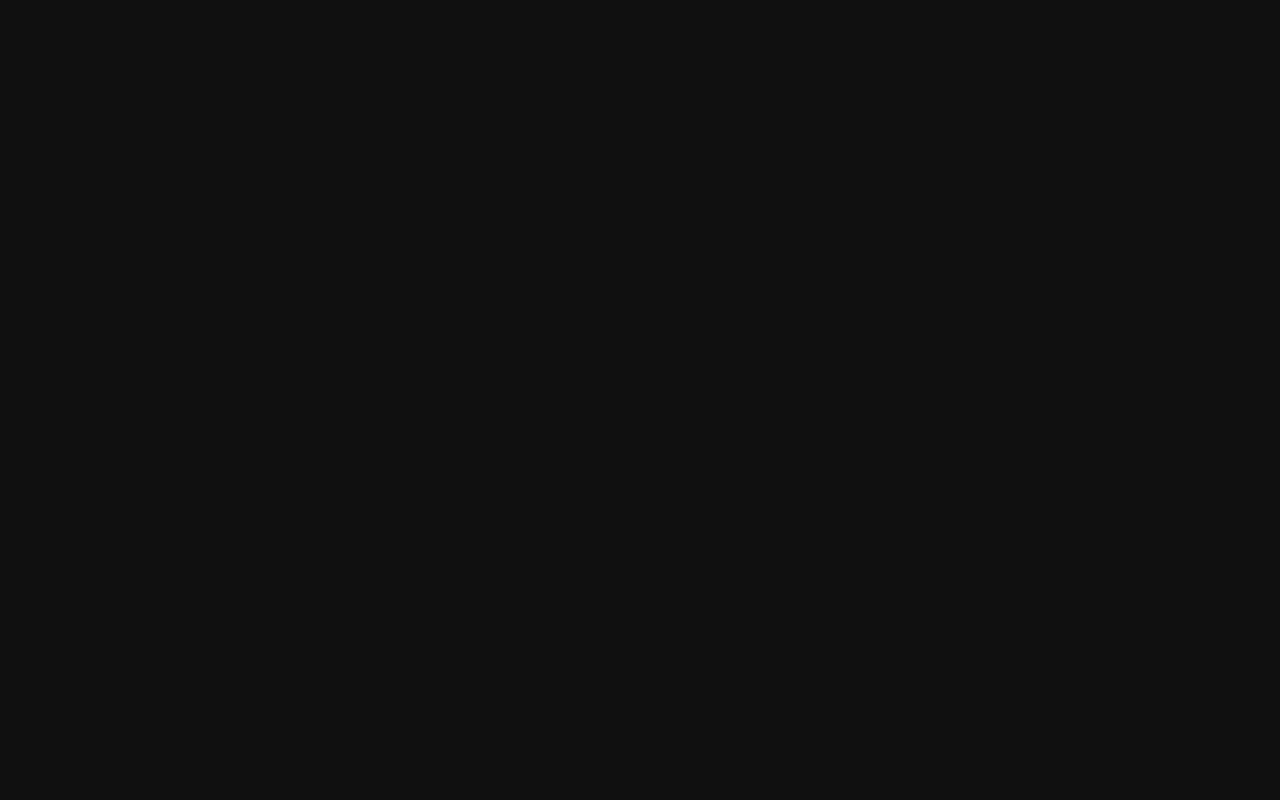
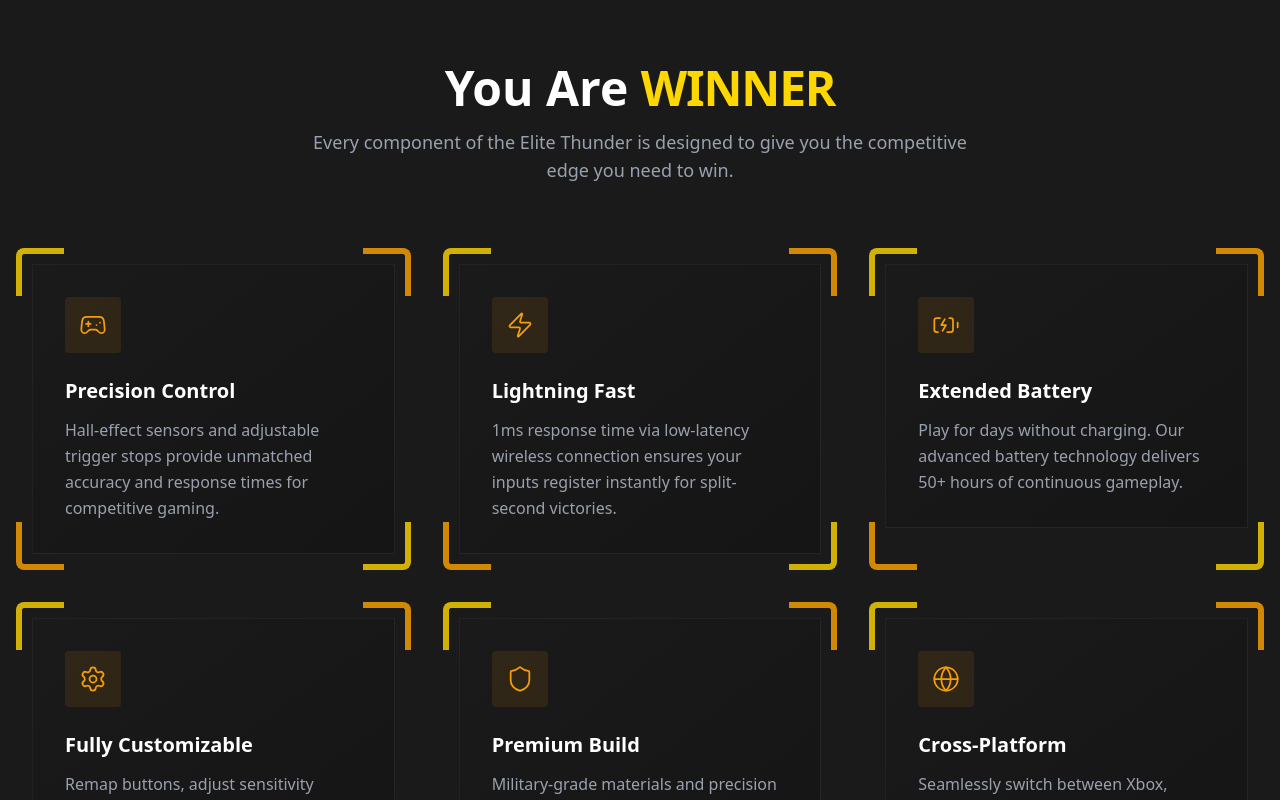
Before and after one commit to fetoumisidali/Elite-Thunder-Vue-Landing, a Vue app: page / in a window 1280 px wide. Shown: the part 800-1600 px from the top of the page. Before the commit the page ends 800 px from the top, so only its background shows below. Built offline with nearby package versions, Linux system fonts and the light colour scheme.

Commit message:
feat: add ThunderBolt and ThunderContainer components with animations and features section

```diff
--- a/src/App.vue
+++ b/src/App.vue
@@ -3,6 +3,8 @@ import { onMounted } from 'vue';
 import Navbar from './components/layouts/Navbar.vue';
 import Hero from './components/sections/Hero.vue';
 import { useEliteThunder } from './helpers/useThunderLog';
+import Features from './components/sections/Features.vue';
+
 
   const { log } = useEliteThunder();
 
@@ -15,4 +17,5 @@ import { useEliteThunder } from './helpers/useThunderLog';
 <template>
   <Navbar />
   <Hero />
+  <Features />
 </template>
--- /dev/null
+++ b/src/components/ThunderContainer.vue
@@ -0,0 +1,128 @@
+<template>
+  <div
+    class="relative w-full group"
+    :style="componentStyles"
+  >
+    <div
+      v-for="corner in corners"
+      :key="corner.position"
+      :class="[
+        'absolute w-12 h-12 transition-all duration-300',
+        'opacity-80 group-hover:opacity-100 group-hover:w-16 group-hover:h-16',
+        corner.position,
+        corner.border,
+        corner.rounded,
+        corner.color === 'color1' ? 'border-(--electric-yellow)' : 'border-(--electric-orange)'
+      ]"
+    ></div>
+
+    <div
+      :class="[
+        'p-8 transition-all duration-300 group-hover:-translate-y-2 overflow-hidden relative',
+        'bg-gradient-to-br from-[#1a1a1a] to-[#151515]',
+        'border border-white/5',
+        'hover:border-[var(--color-1)]/50', // JIT-safe
+        'mx-4 my-4'
+      ]"
+    >
+      <div
+        :class="[
+          'absolute -inset-px blur-xl transition-opacity duration-500 -z-10',
+          'opacity-0 group-hover:opacity-100',
+          'bg-gradient-to-br from-[var(--color-1)]/20 to-transparent' // JIT-safe
+        ]"
+      ></div>
+
+      <div
+        :class="[
+          'w-14 h-14 rounded-sm flex items-center justify-center mb-6',
+          'transition-all duration-300',
+          'group-hover:scale-110',
+          'bg-[var(--color-1)]/10',     // JIT-safe
+          'text-[var(--color-1)]',      // JIT-safe
+          'group-hover:bg-[var(--color-1)]', // JIT-safe
+          'group-hover:text-black'
+        ]"
+      >
+        <component :is="icon" :size="28" :stroke-width="1.5" />
+      </div>
+
+      <h3
+        :class="[
+          'text-xl font-bold mb-3 transition-colors',
+          'text-white',
+          'group-hover:text-[var(--color-1)]' // JIT-safe
+        ]"
+      >
+        {{ title }}
+      </h3>
+
+      <p class="text-gray-400 leading-relaxed">
+        {{ description }}
+      </p>
+    </div>
+  </div>
+</template>
+
+<script setup>
+import { defineProps, computed } from 'vue';
+
+const props = defineProps({
+  icon: {
+    type: [Object, Function],
+    required: true
+  },
+  title: {
+    type: String,
+    required: true
+  },
+  description: {
+    type: String,
+    required: true
+  },
+  // Props are now actual CSS color values
+  color1Value: {
+    type: String,
+    default: '#f59e0b' // Default is yellow-400
+  },
+  color2Value: {
+    type: String,
+    default: '#a855f7' // Default is purple-500
+  }
+});
+
+// Bind prop values to CSS variables for use in the template
+const componentStyles = computed(() => ({
+  '--color-1': props.color1Value,
+  '--color-2': props.color2Value
+}));
+
+// Configuration for the v-for loop to generate corners
+const corners = [
+  {
+    position: 'top-0 left-0',
+    border: 'border-t-6 border-l-6',
+    rounded: 'rounded-tl-lg',
+    color: 'color1'
+  },
+  {
+    position: 'top-0 right-0',
+    border: 'border-t-6 border-r-6',
+    rounded: 'rounded-tr-lg',
+    color: 'color2'
+  },
+  {
+    position: 'bottom-0 left-0',
+    border: 'border-b-6 border-l-6',
+    rounded: 'rounded-bl-lg',
+    color: 'color2'
+  },
+  {
+    position: 'bottom-0 right-0',
+    border: 'border-b-6 border-r-6',
+    rounded: 'rounded-br-lg',
+    color: 'color1'
+  }
+];
+
+</script>
--- /dev/null
+++ b/src/components/sections/Features.vue
@@ -0,0 +1,58 @@
+<script setup lang="ts">
+import { BatteryCharging, Gamepad2, Globe, Settings, Shield, Zap } from 'lucide-vue-next';
+import ThunderContainer from '../ThunderContainer.vue';
+
+
+const featureList = [
+    {
+        icon: Gamepad2,
+        title: "Precision Control",
+        description: "Hall-effect sensors and adjustable trigger stops provide unmatched accuracy and response times for competitive gaming."
+    },
+    {
+        icon: Zap,
+        title: "Lightning Fast",
+        description: "1ms response time via low-latency wireless connection ensures your inputs register instantly for split-second victories."
+    },
+    {
+        icon: BatteryCharging,
+        title: "Extended Battery",
+        description: "Play for days without charging. Our advanced battery technology delivers 50+ hours of continuous gameplay."
+    },
+    {
+        icon: Settings,
+        title: "Fully Customizable",
+        description: "Remap buttons, adjust sensitivity curves, and create custom profiles for every game in your library."
+    },
+    {
+        icon: Shield,
+        title: "Premium Build",
+        description: "Military-grade materials and precision engineering ensure your controller withstands years of intense gaming sessions."
+    },
+    {
+        icon: Globe,
+        title: "Cross-Platform",
+        description: "Seamlessly switch between Xbox, PlayStation, PC, and mobile devices with a single button press."
+    }
+];
+
+</script>
+
+<template>
+    <section class="bg-(--dark-gray)">
+        <div class="max-w-7xl mx-auto px-4 py-16 space-y-16">
+            <div class="text-center space-y-4">
+                <h1 class="text-5xl text-white font-bold">You Are <span
+                        class="text-(--electric-yellow) font-black uppercase tracking-tight">Winner</span></h1>
+                <p className="text-gray-400 max-w-2xl mx-auto text-lg">
+                    Every component of the Elite Thunder is designed to give you the competitive edge you need to win.
+                </p>
+            </div>
+
+            <div class="grid grid-cols-1 md:grid-cols-2 lg:grid-cols-3 gap-8">
+                <ThunderContainer :key="feature.title" v-for="feature in featureList" :icon="feature.icon"
+                    :title="feature.title" :description="feature.description" />
+            </div>
+        </div>
+    </section>
+</template>
--- a/src/components/sections/Hero.vue
+++ b/src/components/sections/Hero.vue
@@ -1,6 +1,6 @@
 <script setup lang="ts">
 import { Zap } from 'lucide-vue-next';
-import ThunderBolt from './ThunderBolt.vue';
+import ThunderBolt from '../ThunderBolt.vue';
 import { ref, onMounted, onUnmounted } from 'vue';
 
 const controllerContainer = ref<HTMLElement>()
@@ -85,7 +85,7 @@ onUnmounted(() => {
         </div>
       </div>
       <div class="relative order-1 lg:order-2">
-        <div class="relative" >
+        <div class="relative">
           <img ref="controllerContainer" src="../../assets/controller.png"
             class="animate-float animate-thunderPulse z-20 relative w-full h-auto max-w-xl object-contain transform hover:scale-105 transition-transform duration-500"
             style="filter: drop-shadow(0 0 20px rgba(251, 191, 36, 0.4)) drop-shadow(0 0 40px rgba(251, 191, 36, 0.2))">
@@ -94,74 +94,3 @@ onUnmounted(() => {
     </div>
   </section>
 </template>
-<style scoped>
-@keyframes pulse-glow {
-
-  0%,
-  100% {
-    opacity: 0.4;
-  }
-
-  50% {
-    opacity: 1;
-  }
-}
-
-@keyframes thunderPulse {
-  0%, 100% {
-    filter: drop-shadow(0 0 5px rgba(255, 215, 0, 0.6))
-            drop-shadow(0 0 8px rgba(255, 215, 0, 0.4));
-    transform: translateY(0px) rotate(0deg) scale(1);
-  }
-
-  50% {
-    filter:
-            drop-shadow(0 0 10px #FFD700)
-            drop-shadow(0 0 10px #FFD700);
-    transform: translateY(-15px) rotate(-4deg) scale(1.05);
-
-  }
-}
-
-@keyframes float {
-
-  0%,
-  100% {
-    transform: translateY(0px) rotate(0deg);
-  }
-
-  50% {
-    transform: translateY(-15px) rotate(-4deg);
-  }
-}
-
-@keyframes energy-pulse {
-
-  0%,
-  100% {
-    box-shadow: 0 0 20px rgba(251, 191, 36, 0.3),
-      0 0 40px rgba(251, 191, 36, 0.2);
-  }
-
-  50% {
-    box-shadow: 0 0 40px rgba(251, 191, 36, 0.6),
-      0 0 80px rgba(251, 191, 36, 0.4);
-  }
-}
-
-.animate-pulse-glow {
-  animation: pulse-glow 2s ease-in-out infinite;
-}
-
-.animate-float {
-  animation: float 4s ease-in-out infinite;
-}
-
-.animate-thunderPulse {
-  animation: thunderPulse 3s ease-in-out infinite
-}
-
-.animate-energy-pulse {
-  animation: energy-pulse 2s ease-in-out infinite;
-}
-</style>
--- a/src/style.css
+++ b/src/style.css
@@ -7,3 +7,73 @@
   --deep-black: #0f0f0f;
   background-color: var(--deep-black);
 }
+
+@keyframes pulse-glow {
+
+  0%,
+  100% {
+    opacity: 0.4;
+  }
+
+  50% {
+    opacity: 1;
+  }
+}
+
+@keyframes thunderPulse {
+
+  0%,
+  100% {
+    filter: drop-shadow(0 0 5px rgba(255, 215, 0, 0.6)) drop-shadow(0 0 8px rgba(255, 215, 0, 0.4));
+    transform: translateY(0px) rotate(0deg) scale(1);
+  }
+
+  50% {
+    filter:
+      drop-shadow(0 0 10px #FFD700) drop-shadow(0 0 10px #FFD700);
+    transform: translateY(-15px) rotate(-4deg) scale(1.05);
+
+  }
+}
+
+@keyframes float {
+
+  0%,
+  100% {
+    transform: translateY(0px) rotate(0deg);
+  }
+
+  50% {
+    transform: translateY(-15px) rotate(-4deg);
+  }
+}
+
+@keyframes energy-pulse {
+
+  0%,
+  100% {
+    box-shadow: 0 0 20px rgba(251, 191, 36, 0.3),
+      0 0 40px rgba(251, 191, 36, 0.2);
+  }
+
+  50% {
+    box-shadow: 0 0 40px rgba(251, 191, 36, 0.6),
+      0 0 80px rgba(251, 191, 36, 0.4);
+  }
+}
+
+.animate-pulse-glow {
+  animation: pulse-glow 2s ease-in-out infinite;
+}
+
+.animate-float {
+  animation: float 4s ease-in-out infinite;
+}
+
+.animate-thunderPulse {
+  animation: thunderPulse 3s ease-in-out infinite
+}
+
+.animate-energy-pulse {
+  animation: energy-pulse 2s ease-in-out infinite;
+}
```
Also changed, not shown: src/components/ThunderBolt.vue (renamed from src/components/sections/ThunderBolt.vue).
